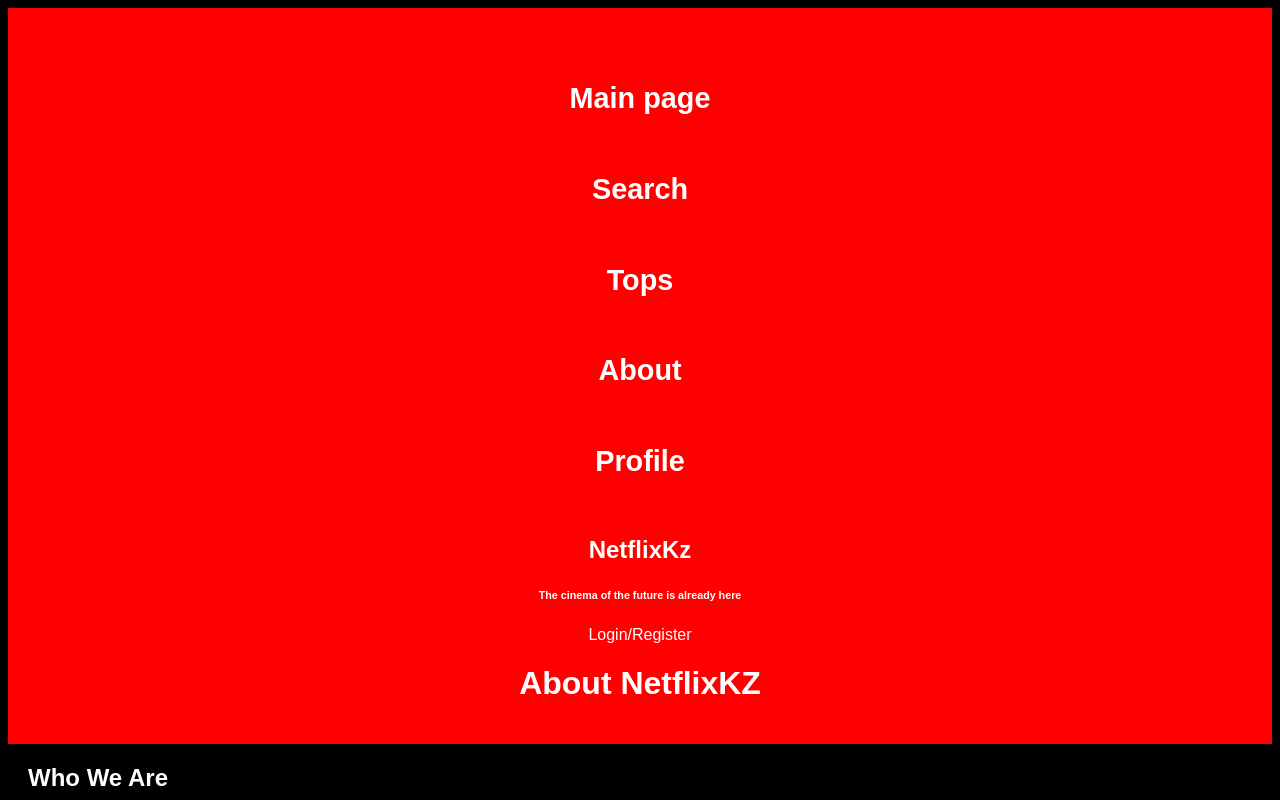
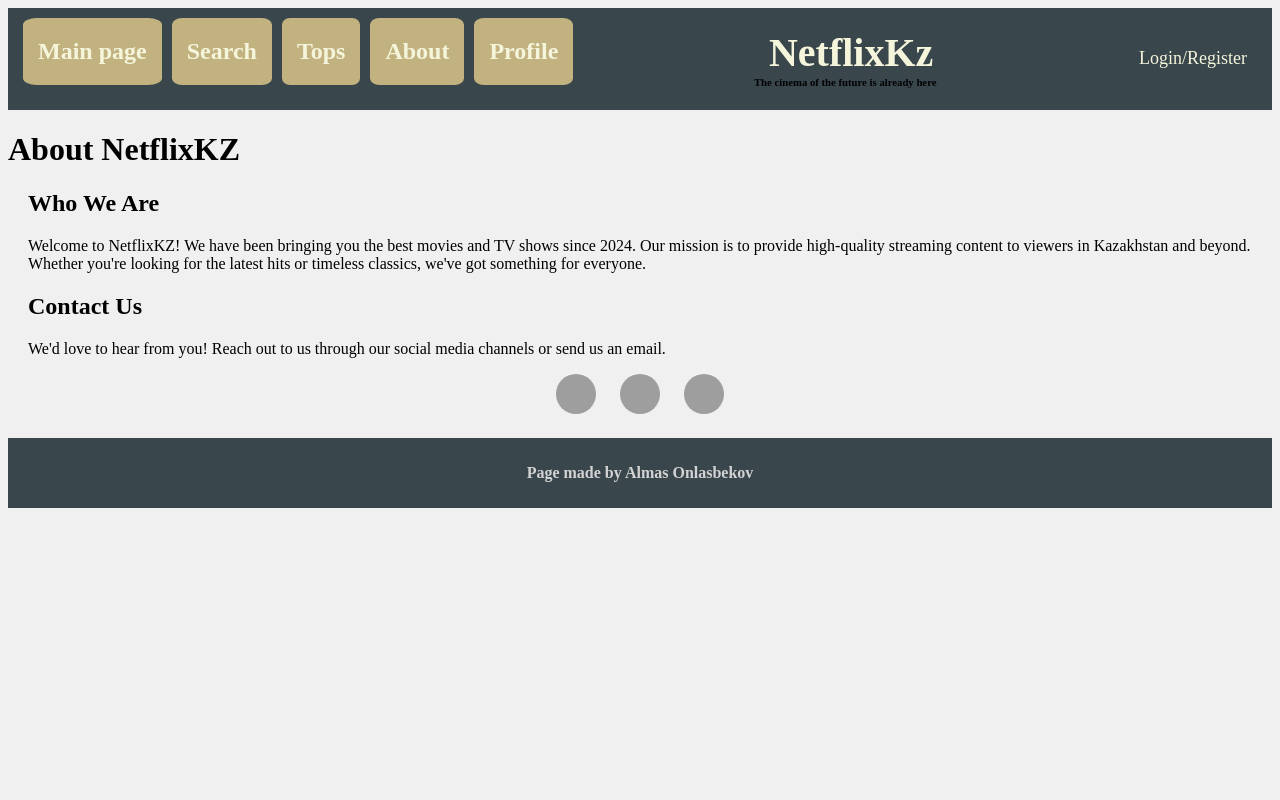
Before and after one commit to Hasdanit/NetflixKZProject, a plain HTML site: page about.html in a window 1280 px wide. Shown: the top 800 px of the page. Drawn offline with Linux system fonts and the light colour scheme; grey boxes are pictures that could not be loaded.

Commit message:
Add files via upload

```diff
--- a/style-almas.css
+++ b/style-almas.css
@@ -1,37 +1,90 @@
 body {
-    font-family: Arial;
-    background-color: black;
-    color: white;
+    background-color: #f0f0f0;
 }
-
-header {
-    background-color: red;
-    padding: 20px;
-    text-align: center;
+nav {
+    display: flex;
+    justify-content: space-between;
+    align-items: center;
+    background: rgb(57, 70, 76);
+    padding: 10px;
 }
 
 nav ul {
     list-style: none;
+    display: flex;
+    padding: 0;
+    margin: 0;
+}
+
+nav li {
+    margin: 0 5px;
+    background-color: rgb(194, 178, 128);
+    border-radius: 10%;
+}
+
+nav a {
+    color: rgb(245, 245, 220);
+    text-decoration: none;
+    padding: 0 15px;
+}
+
+nav a:hover {
+    color: #B76015;
+}
+
+nav li:hover {
+    background-color: #a16060;
+}
+
+.slogan {
+    display: flex;
+    flex-direction: column;
+    justify-content: center;
+}
+
+.slogan h1 {
+    font-size: 40px;
+    margin: 0;
     padding: 0;
 }
 
-nav ul li {
-    display: inline;
-    margin: 10px;
+.slogan h6 {
+    margin: 0;
+    padding: 0;
 }
 
-nav ul li a {
-    color: white;
-    text-decoration: none;
-    font-size: 1.2em;
+.film-scroller {
+    margin: 1%;
+    display: flex;
+    overflow-x: auto;
+    background-color: #312727;
+    border: 20px solid rgb(57, 70, 76);
 }
 
-nav ul li a:hover {
-    color: gray;
+.film-scroller img {
+    display: flex;
+    flex-direction: column;
+    margin: 0 10px;
+    align-items: center;
+    max-width: 350px;
+    object-fit: contain;
 }
 
-h1, h2 {
-    color: white;
+.popular {
+    margin: 1%;
+    font-size: 38px;
+    font-family: Arial, Helvetica, sans-serif;
+}
+
+footer {
+    color: rgb(211, 211, 211);
+    background-color: rgb(57, 70, 76);
+    text-align: center;
+    padding: 10px;
+}
+
+.signup {
+    font-size: large;
 }
 
 section {
@@ -40,29 +93,21 @@ section {
 
 ul {
     list-style: none;
-
+    padding: 0;
+    margin: 0;
 }
 
 ul li {
     margin-bottom: 15px;
 }
 
-footer {
-    background-color: black;
-    color: gray;
-    text-align: center;
-    padding: 10px;
-}
-
 .social-icons {
     text-align: center;
 }
+
 .social-icons img {
     display: inline-block;
     margin: 0 10px;
-}
-
-.social-icons img {
     width: 40px;
     height: 40px;
     border-radius: 50%;
```
